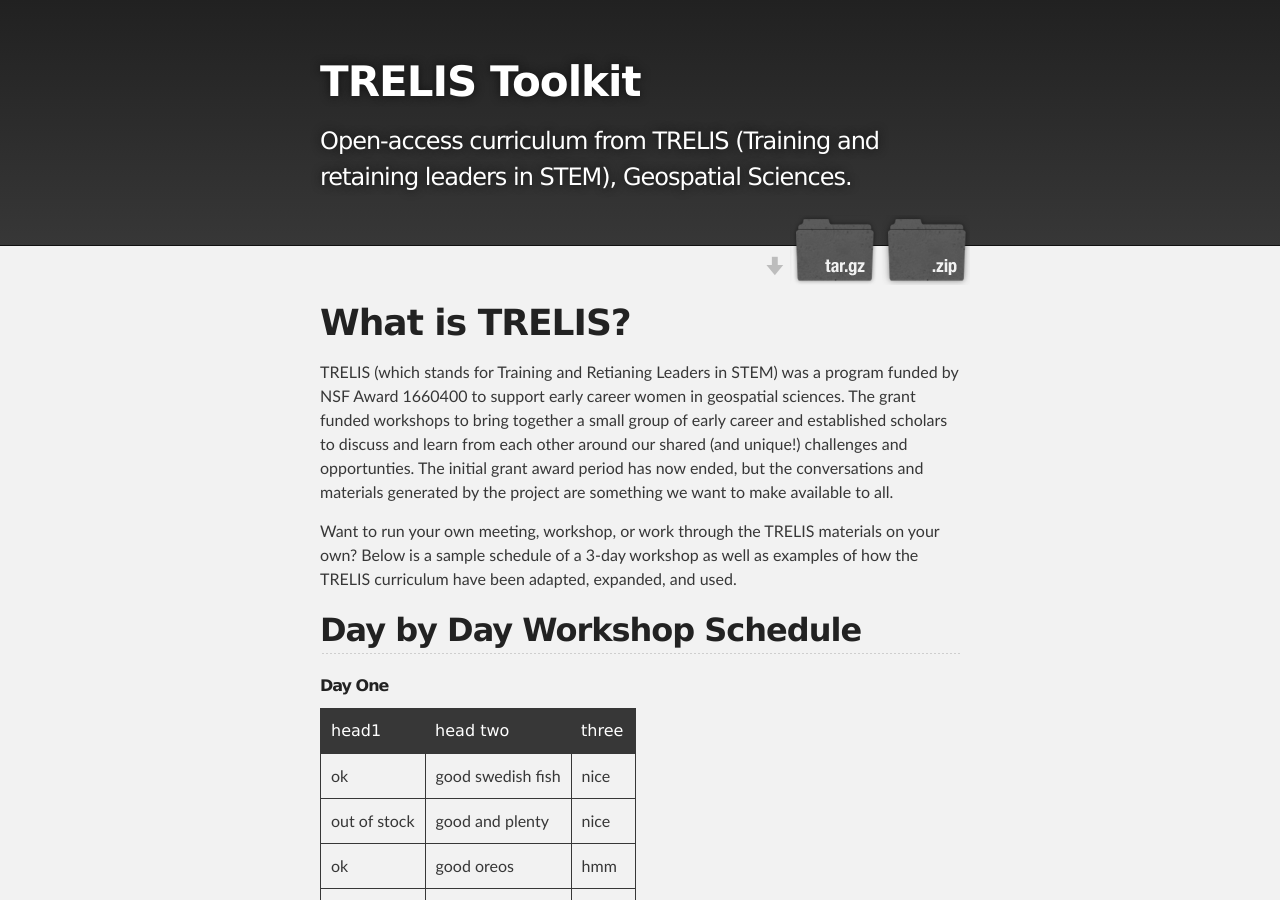
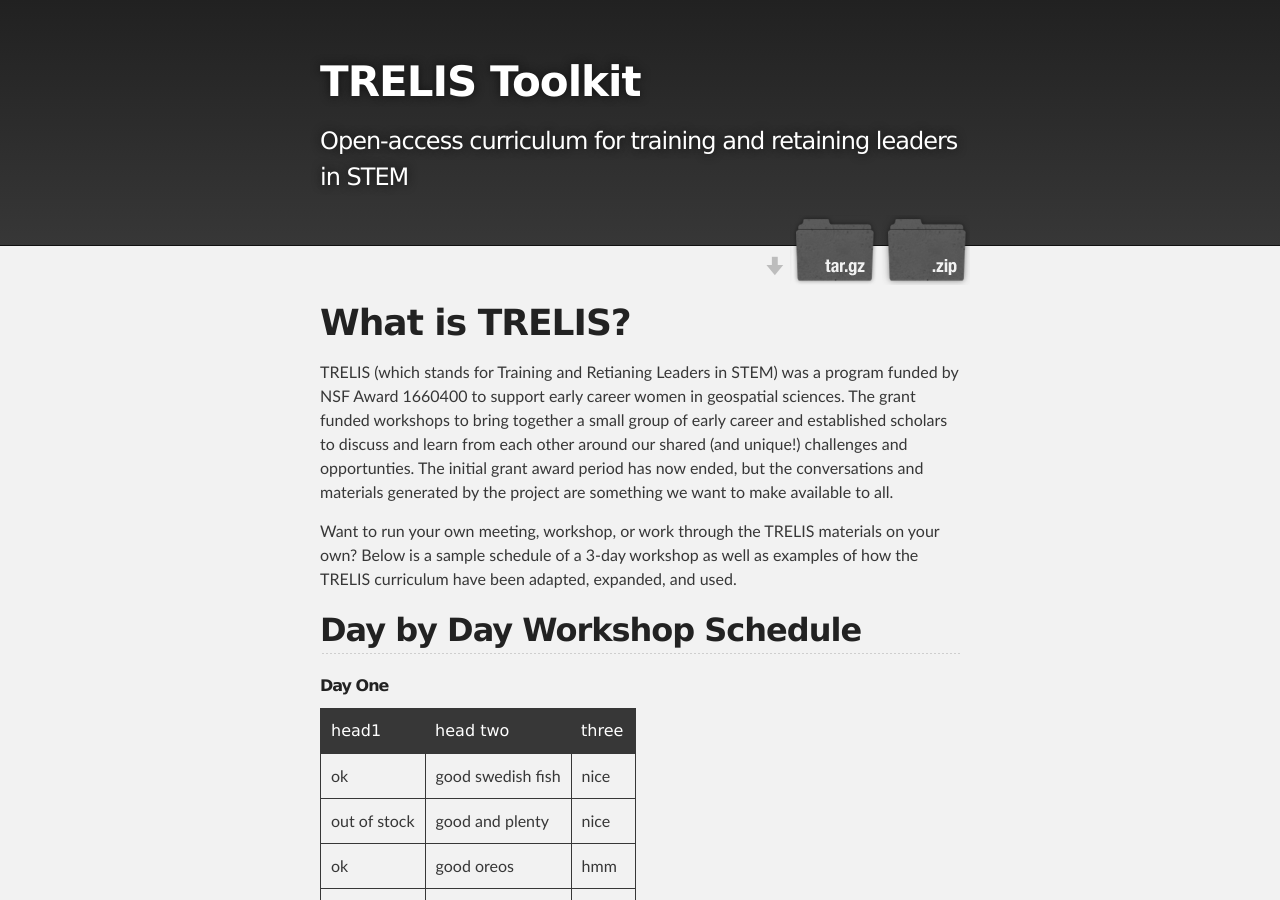
Before and after one commit to TRELIStoolkit/TRELIStoolkit.github.io, a Jekyll site: the page built from index.md, in a window 1280 px wide and 900 px high. Built offline with Jekyll 4.4.1, drawn with Linux system fonts in a browser that asks for light colours; our own code applies the rules of GitHub Pages for plain Markdown files.

Commit message:
edit description

```diff
--- a/_config.yml
+++ b/_config.yml
@@ -1,5 +1,5 @@
 title: TRELIS Toolkit
-description: Open-access curriculum from TRELIS (Training and retaining leaders in STEM), Geospatial Sciences.
+description: Open-access curriculum for training and retaining leaders in STEM
 show_downloads: true
 google_analytics:
 theme: jekyll-theme-slate
```
